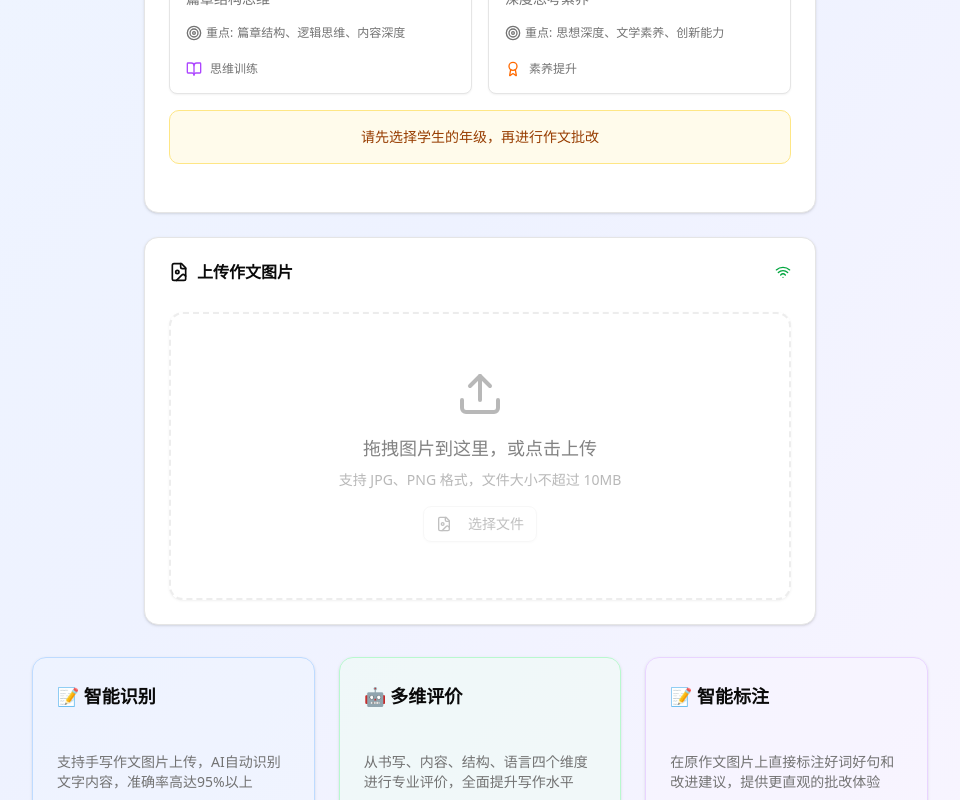
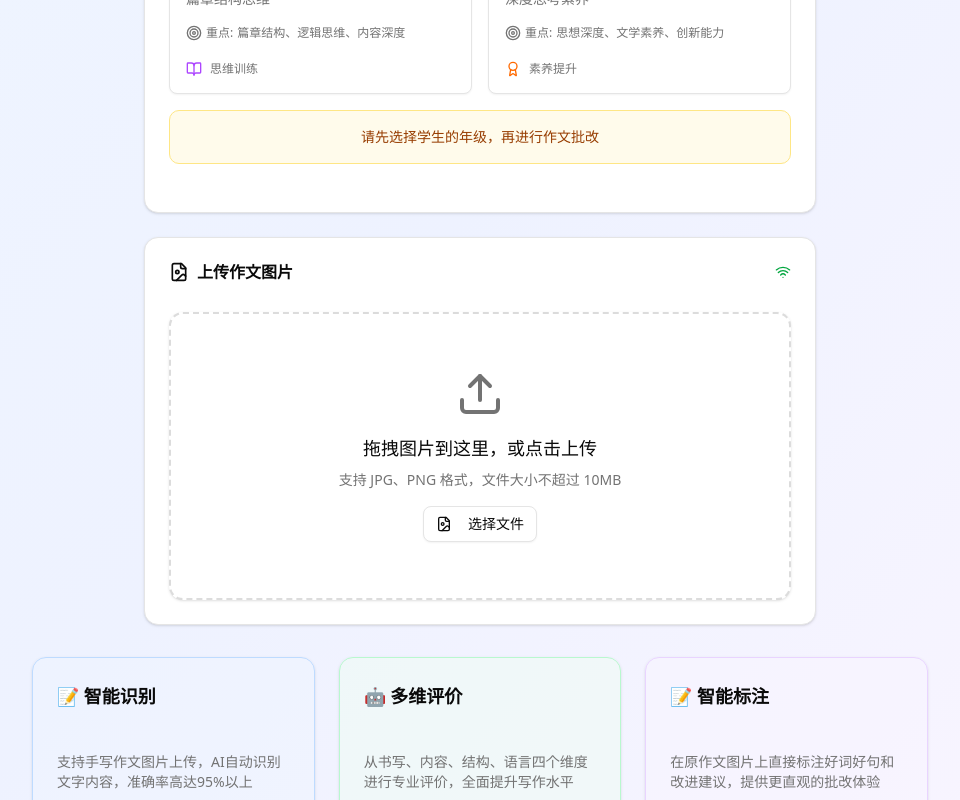
Before and after one commit to zhuguadundan/smartgrader, a Next.js app in the folder app/: page / in a window 1280 px wide. Shown: the part 563-1363 px from the top of the page, without its empty margins (160-1120 px from the left). Built offline with nearby package versions, Linux system fonts and the light colour scheme.

Commit message:
ux(upload): 允许在未选年级/离线时先选择图片，仅在开始分析时校验网络与年级\n\n- ImageUpload 不再因 !selectedGrade 或 !networkStatus 被禁用\n- 保持开始分析按钮校验：需要 selectedGrade 且在线

```diff
--- a/app/src/components/EssayUploader.tsx
+++ b/app/src/components/EssayUploader.tsx
@@ -343,7 +343,7 @@ export function EssayUploader({
           <ImageUpload
             onFileSelect={handleFileSelect}
             onFileRemove={handleFileRemove}
-            disabled={isAnalyzing || !networkStatus || !selectedGrade}
+            disabled={isAnalyzing}
           />
         </CardContent>
       </Card>
```
